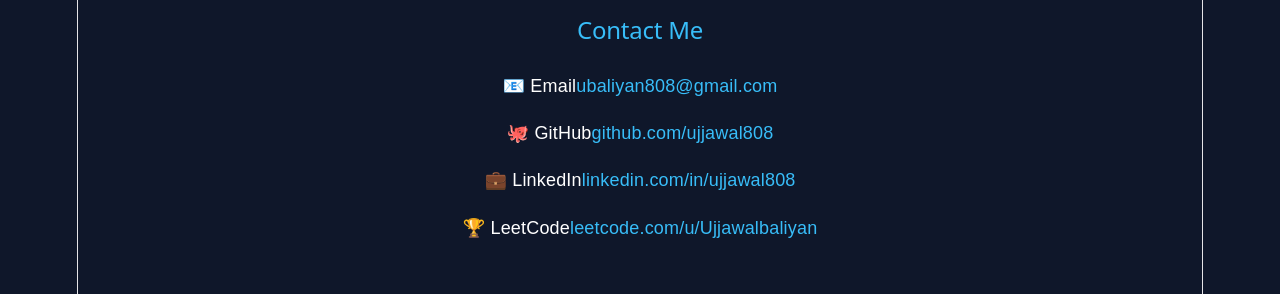
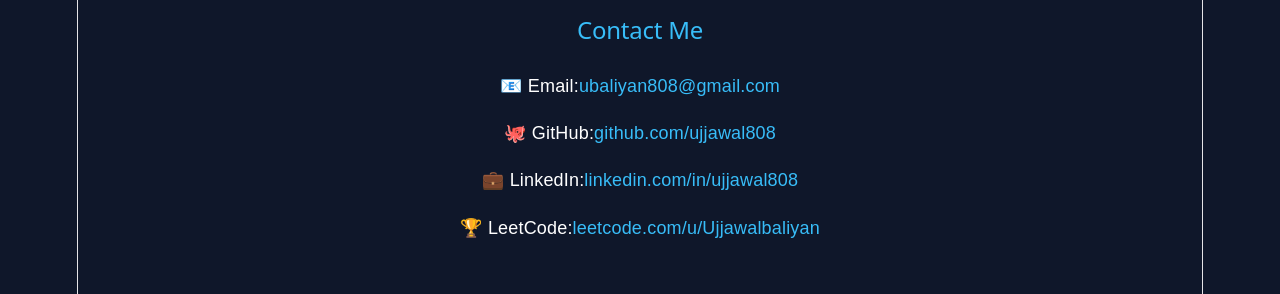
Before and after one commit to ujjawal808/portfolio, a React (Vite) app: page / in a window 1280 px wide. Shown: the part 3016-3310 px from the top of the page. Built offline with nearby package versions, Linux system fonts and the light colour scheme.

Commit message:
Update portfolio

```diff
--- a/src/App.jsx
+++ b/src/App.jsx
@@ -278,14 +278,14 @@
   <h2>Contact Me</h2>
 
   <p>
-   📧 Email
+   📧 Email:
     <a href="mailto:ubaliyan808@gmail.com">
       ubaliyan808@gmail.com
     </a>
   </p>
 
   <p>
-   🐙 GitHub
+   🐙 GitHub:
     <a
       href="https://github.com/ujjawal808"
       target="_blank"
@@ -296,7 +296,7 @@
   </p>
 
   <p>
-    💼 LinkedIn
+    💼 LinkedIn:
     <a
       href="https://linkedin.com/in/ujjawal808"
       target="_blank"
@@ -307,7 +307,7 @@
   </p>
 
   <p>
-  🏆 LeetCode
+  🏆 LeetCode:
     <a
       href="https://leetcode.com/u/Ujjawalbaliyan"
       target="_blank"
```
